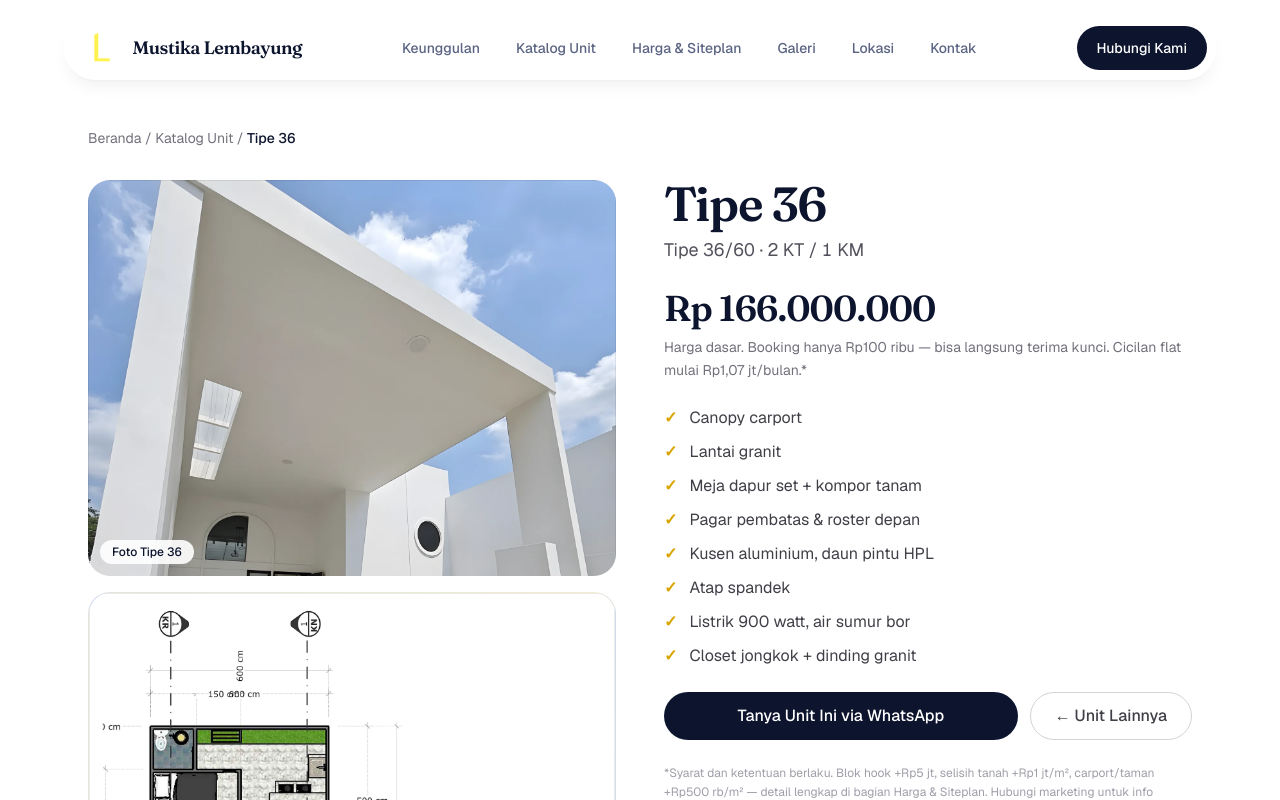
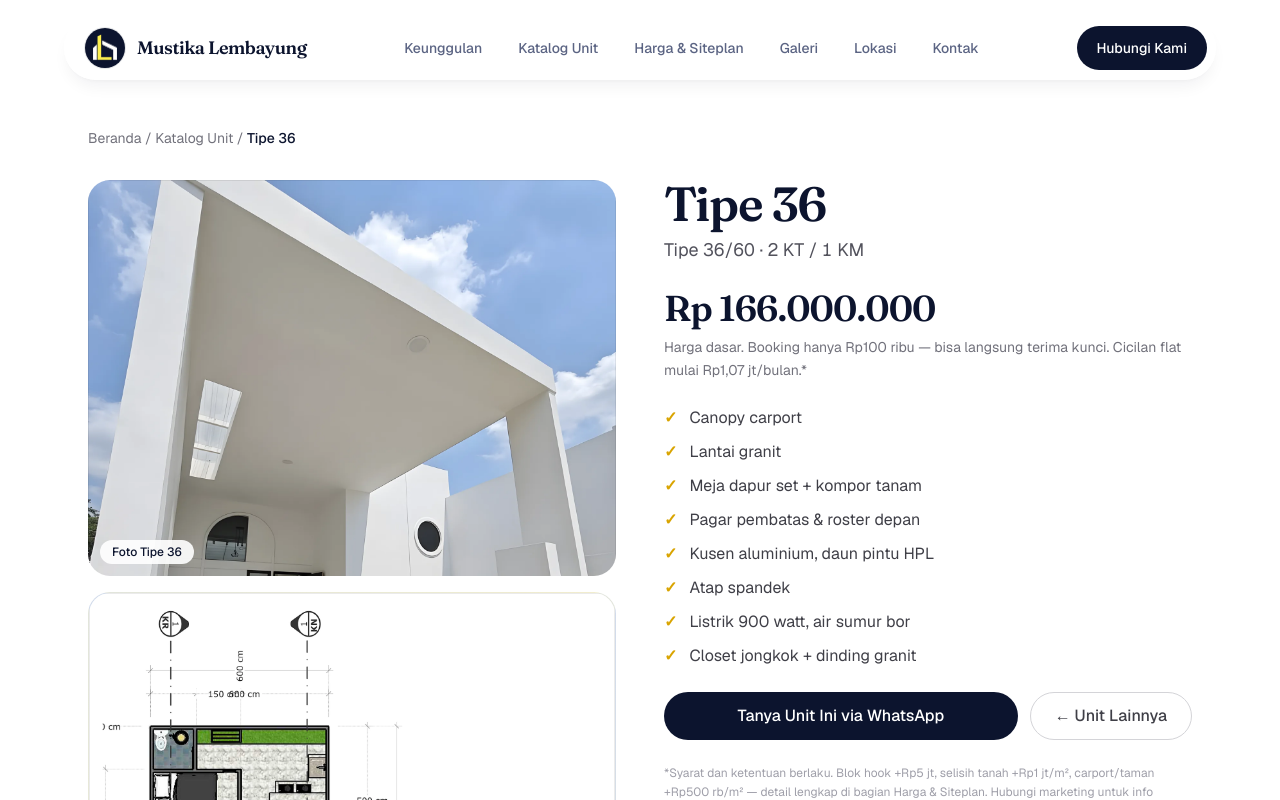
Before and after one commit to nickasad1000-cell/MUSTIKALEMBAYUNG, a Next.js app: page /units/tipe-36 in a window 1280 px wide. Shown: the top 800 px of the page. Built offline with nearby package versions, Linux system fonts and the light colour scheme.

Commit message:
Logo header: background navy bulat agar logo putih terlihat

```diff
--- a/src/components/site/header.tsx
+++ b/src/components/site/header.tsx
@@ -66,14 +66,16 @@ export function Header() {
           className="flex min-h-11 items-center gap-3"
           aria-label="Mustika Lembayung — kembali ke atas"
         >
+          <span className="flex h-10 w-10 shrink-0 items-center justify-center rounded-full bg-navy-950 ring-1 ring-navy-950/10">
             <Image
               src="/assets/logo-icon-dark.png"
               alt={`Logo ${site.developer}`}
               width={32}
               height={29}
               preload
-            className="h-8 w-auto"
+              className="h-7 w-auto"
             />
+          </span>
           <span className="font-heading text-lg font-semibold tracking-tight text-navy-950">
             {site.name}
           </span>
```
Lines whose indentation alone changed are shown as unchanged.
